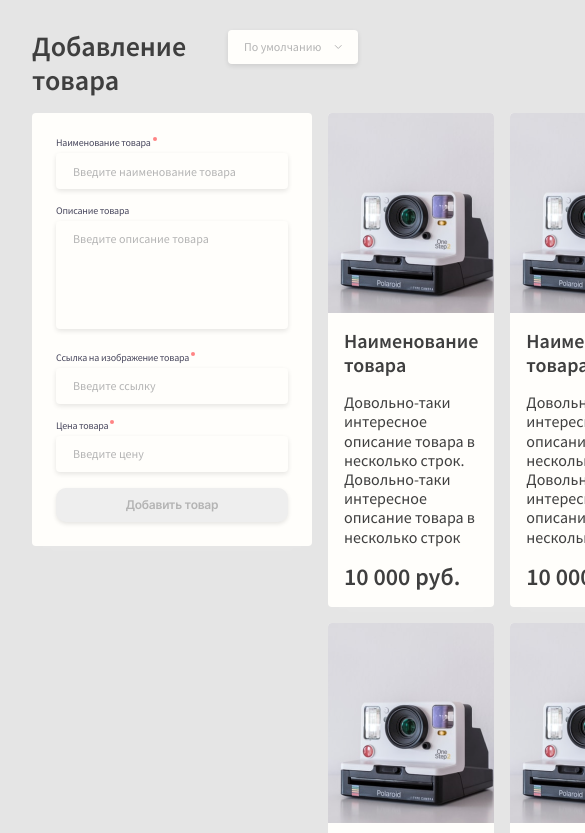
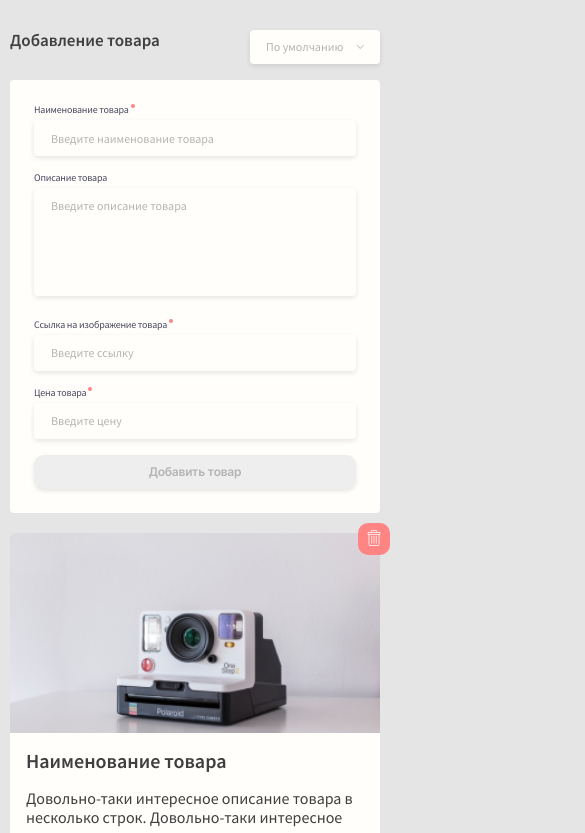
Before and after one commit to DariaGorbatyuk/ida, a Vue app: page / in a window 390 px wide. Shown: the top 833 px of the page, 585 px wide, since content can reach past the window. Built offline with nearby package versions, Linux system fonts and the light colour scheme.

Commit message:
add animation

```diff
--- a/src/App.vue
+++ b/src/App.vue
@@ -5,7 +5,7 @@
       <app-select></app-select>
     </div>
     <div class="app__content">
-      <app-add-item-form></app-add-item-form>
+      <app-add-item-form class="app__form"></app-add-item-form>
       <transition-group
           name="products"
           v-show="productStore.productList.length > 0"
@@ -43,6 +43,16 @@ onMounted(() => {
 </script>
 
 <style lang="scss" scoped>
+.products-enter-from,
+.products-leave-to {
+  opacity: 0;
+  transform: scale(0.5);
+}
+.products-enter-active,
+.products-leave-active,
+.products-move{
+  transition: opacity 0.5s ease, transform 0.5s ease;
+}
 .container {
   max-width: 1440px;
   padding-left: 32px;
@@ -50,8 +60,12 @@ onMounted(() => {
   margin-left: auto;
   margin-right: auto;
 
-  @media screen and (max-width: var(--vp-1023)) {
+  @media screen and (max-width: 1023px) {
     padding: 20px;
+  }
+
+  @media screen and (max-width: 767px) {
+    padding: 10px;
   }
 }
 
@@ -75,13 +89,23 @@ onMounted(() => {
   line-height: 1.2;
   color: var(--color-eclipse);
   margin-top: 0;
+
+  @media screen and (max-width: 767px) {
+   font-size: 17px;
+  }
+
 }
 
 .app__content {
   display: grid;
-  grid-template-columns: minmax(280px, 332px) 1fr;
+  grid-template-columns: minmax(250px, 332px) 1fr;
   column-gap: 16px;
   align-items: flex-start;
+
+  @media screen and (max-width: 767px) {
+    grid-template-columns: 1fr
+  }
+
 }
 
 .app__items-list {
@@ -95,6 +119,22 @@ onMounted(() => {
   li {
     display: flex;
   }
+
+  @media screen and (max-width: 1023px) {
+    grid-template-columns: repeat(2, 1fr);
+  }
+
+  @media screen and (max-width: 510px) {
+    grid-template-columns: 1fr
+  }
+
+}
+
+.app__form {
+  @media screen and (max-width: 767px) {
+    margin-bottom: 20px;
+  }
+
 }
 
 .app__empty-text {
--- a/src/components/AppAddItemForm.vue
+++ b/src/components/AppAddItemForm.vue
@@ -4,6 +4,7 @@
       <label for="name" class="required">Наименование товара</label>
       <input
         type="text"
+        @blur="v$.name.$touch"
         name="name"
         id="name"
         placeholder="Введите наименование товара"
@@ -35,6 +36,7 @@
         v-model="state.link"
         type="text"
         name="link"
+        @blur="v$.link.$touch"
         id="link"
         placeholder="Введите ссылку"
         :class="{ error: v$.link.$errors.length }"
@@ -52,6 +54,7 @@
         v-model="state.price"
         type="text"
         name="price"
+        @blur="v$.price.$touch"
         id="price"
         placeholder="Введите цену"
         :class="{ error: v$.price.$errors.length }"
@@ -126,6 +129,11 @@ async function submitForm() {
   row-gap: 16px;
   position: sticky;
   top: 0;
+
+  @media screen and (max-width: 767px) {
+    position: static;
+  }
+
 }
 
 .form__field {
@@ -161,6 +169,11 @@ input {
 
   &.error {
     border: 1px solid var(--color-light-coral);
+  }
+
+  &:focus{
+    outline: none;
+    border: 1px solid var(--color-amulet);
   }
 
   &::placeholder {
@@ -223,6 +236,10 @@ textarea {
   &::placeholder {
     color: var(--color-pink-swan);
   }
+  &:focus{
+    outline: none;
+    border: 1px solid var(--color-amulet);
+  }
 }
 
 .required {
--- a/src/components/AppCard.vue
+++ b/src/components/AppCard.vue
@@ -1,7 +1,7 @@
 <template>
   <div class="card">
     <div class="card__img">
-      <img :src="imgPath" alt="Фото товара" />
+      <img :src="imgPath" alt="Фото товара"/>
     </div>
     <div class="card__content">
       <h2 class="card__title">{{ item.name }}</h2>
@@ -25,8 +25,8 @@
 
 <script setup>
 import AppIconDelete from "@/components/icons/AppIconDelete.vue";
-import { computed, defineProps } from "vue";
-import { useProductStore } from "@/stores/productsStore";
+import {computed, defineProps, onMounted} from "vue";
+import {useProductStore} from "@/stores/productsStore";
 
 const productStore = useProductStore();
 const props = defineProps({
@@ -123,5 +123,9 @@ function removeItem(id) {
   cursor: pointer;
   display: none;
   transition: opacity 300ms ease-in;
+
+  @media screen and (max-width: 1023px) {
+    display: block;
+  }
 }
 </style>
--- a/src/components/AppSelect.vue
+++ b/src/components/AppSelect.vue
@@ -62,10 +62,11 @@ function sortByName(evt) {
   isOpenSelect.value = !isOpenSelect.value
 }
 function onClickOutside(){
-  console.log('asdfsdaf')
+
 }
 
 function sortByDefault(evt) {
+  productStore.sortByDefault()
   currentText.value = evt.target.textContent
   resetClasses()
   evt.target.classList.add('active')
--- a/src/data.js
+++ b/src/data.js
@@ -12,14 +12,14 @@ export default [
     name: "Наименование товара",
     description:
       "Довольно-таки интересное описание товара в несколько строк. Довольно-таки интересное описание товара в несколько строк",
-    price: 10000,
+    price: 10,
   },
   {
     id: nanoid(),
     name: "Наименование товара",
     description:
       "Довольно-таки интересное описание товара в несколько строк. Довольно-таки интересное описание товара в несколько строк",
-    price: 10000,
+    price: 100,
   },
   {
     id: nanoid(),
--- a/src/stores/productsStore.js
+++ b/src/stores/productsStore.js
@@ -19,13 +19,16 @@ export const useProductStore = defineStore("productStore", {
     },
     fillData() {
       this.productList = [...data];
+      this.default = [...data]
     },
     addProduct(newProduct) {
       this.productList.push(newProduct);
+      this.default.push(newProduct);
     },
     removeProduct(id) {
       const i = this.productList.findIndex((item) => item.id === id);
       this.productList.splice(i, 1);
+      this.default.splice(i, 1);
     },
     sortByMin(){
       this.productList.sort((a, b) => a.price - b.price)
@@ -35,6 +38,9 @@ export const useProductStore = defineStore("productStore", {
     },
     sortByName(){
       this.productList.sort((a, b)=> a.name.localeCompare(b.name))
+    },
+    sortByDefault(){
+      return this.productList = this.default
     }
   },
 });
```
Also changed, not shown: 1 other file (tests, documents, lock files or other folders). Lines whose indentation alone changed are shown as unchanged.
